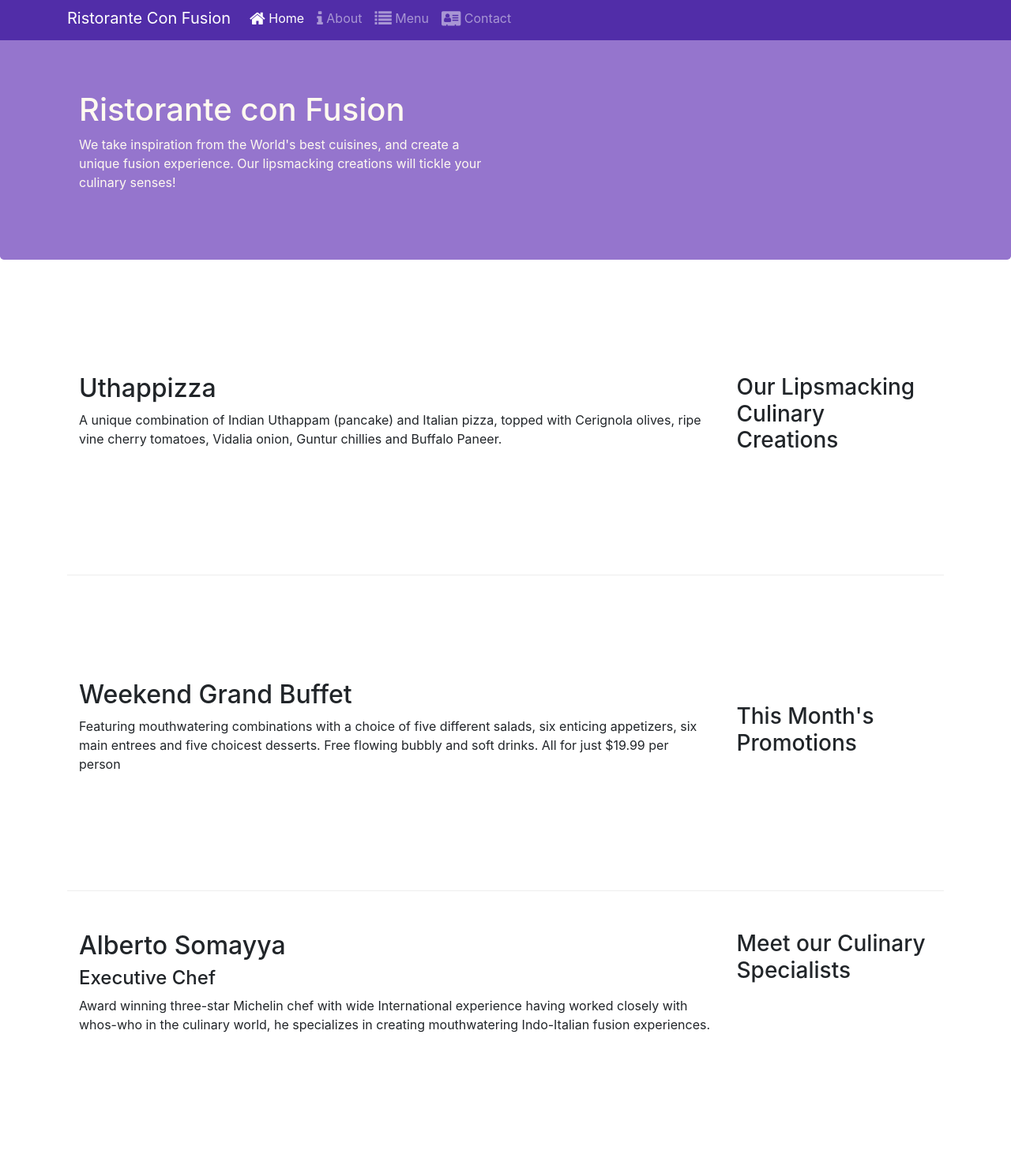
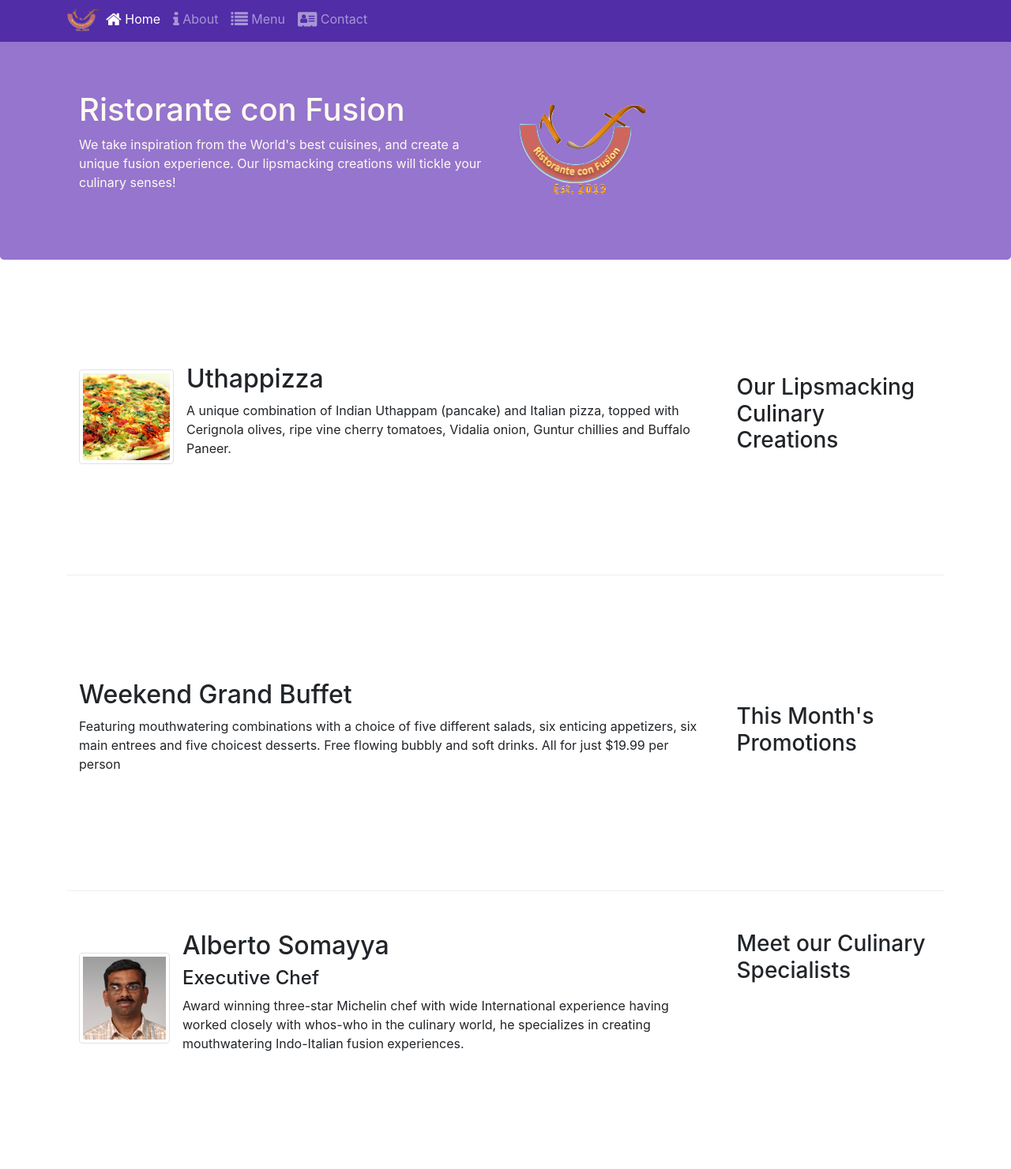
Before and after one commit to hieutran61/boostrap4-starter, a website: page index.html in a window 1280 px wide. Shown: the part 5-1486 px from the top of the page at 79% size. Drawn offline with nearby package versions, Linux system fonts and the light colour scheme.

Commit message:
Images and Media

```diff
--- a/index.html
+++ b/index.html
@@ -22,7 +22,7 @@
             <button class="navbar-toggler" type="button" data-toggle="collapse" data-target="#Navbar">
                 <span class="navbar-toggler-icon"></span>
             </button>
-           <a class="navbar-brand" href="#">Ristorante Con Fusion</a>
+            <a class="navbar-brand mr-auto" href="#"><img src="img/logo.png" height="30" width="41"></a>
            <div class="collapse navbar-collapse" id="Navbar">
                 <ul class="navbar-nav mr-auto">
                     <li class="nav-item active"><a class="nav-link" href="#"><span class="fa fa-home fa-lg"></span> Home</a></li>
@@ -41,7 +41,8 @@
                     <h1>Ristorante con Fusion</h1>
                     <p>We take inspiration from the World's best cuisines, and create a unique fusion experience. Our lipsmacking creations will tickle your culinary senses!</p>
                 </div>
-                <div class="col-12 col-sm">
+                <div class="col-12 col-sm align-self-center">
+                    <img src="img/logo.png" class="img-fluid">
                 </div>
             </div>
         </div>
@@ -53,8 +54,17 @@
                 <h3>Our Lipsmacking Culinary Creations</h3>
             </div>
             <div class="col col-sm order-sm-first col-md">
-                <h2>Uthappizza</h2>
-                <p>A unique combination of Indian Uthappam (pancake) and Italian pizza, topped with Cerignola olives, ripe vine cherry tomatoes, Vidalia onion, Guntur chillies and Buffalo Paneer.</p>
+                <div class="media">
+                    <img class="d-flex mr-3 img-thumbnail align-self-center"
+                            src="img/uthappizza.png" alt="Uthappizza">
+                    <div class="media-body">
+                        <h2 class="mt-0">Uthappizza</h2>
+                        <p class="d-none d-sm-block">A unique combination of Indian Uthappam (pancake) and
+                            Italian pizza, topped with Cerignola olives, ripe vine
+                            cherry tomatoes, Vidalia onion, Guntur chillies and
+                            Buffalo Paneer.</p>
+                    </div>
+                </div>
             </div>
         </div>
 
@@ -74,9 +84,19 @@
                 <h3>Meet our Culinary Specialists</h3>
             </div>
             <div class="col col-sm order-sm-first col-md">
-                <h2>Alberto Somayya</h2>
-                <h4>Executive Chef</h4>
-                <p>Award winning three-star Michelin chef with wide International experience having worked closely with whos-who in the culinary world, he specializes in creating mouthwatering Indo-Italian fusion experiences. </p>
+                <div class="media">
+                    <img class="d-flex mr-3 img-thumbnail align-self-center"
+                            src="img/alberto.png" alt="Alberto Somayya">
+                    <div class="media-body">
+                        <h2 class="mt-0">Alberto Somayya</h2>
+                        <h4>Executive Chef</h4>
+                        <p class="d-none d-sm-block">Award winning three-star Michelin chef with wide
+                            International experience having worked closely with
+                            whos-who in the culinary world, he specializes in
+                            creating mouthwatering Indo-Italian fusion experiences.
+                            </p>
+                    </div>
+                </div>
             </div>
         </div>
     </div>
```
Also changed, not shown: aboutus.html (+1 -1 lines), contactus.html (+1 -1 lines), img/alberto.png (added), img/buffet.png (added), img/logo.png (added), img/uthappizza.png (added), 1 other file.
